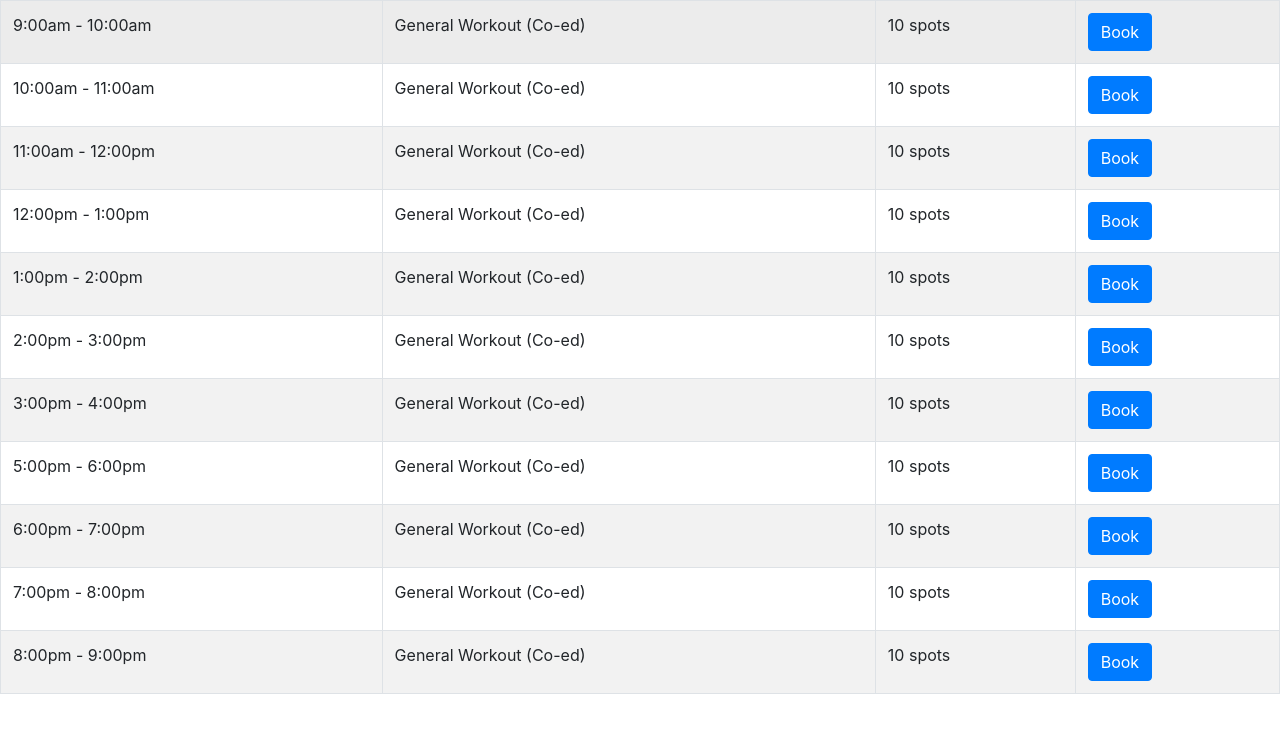
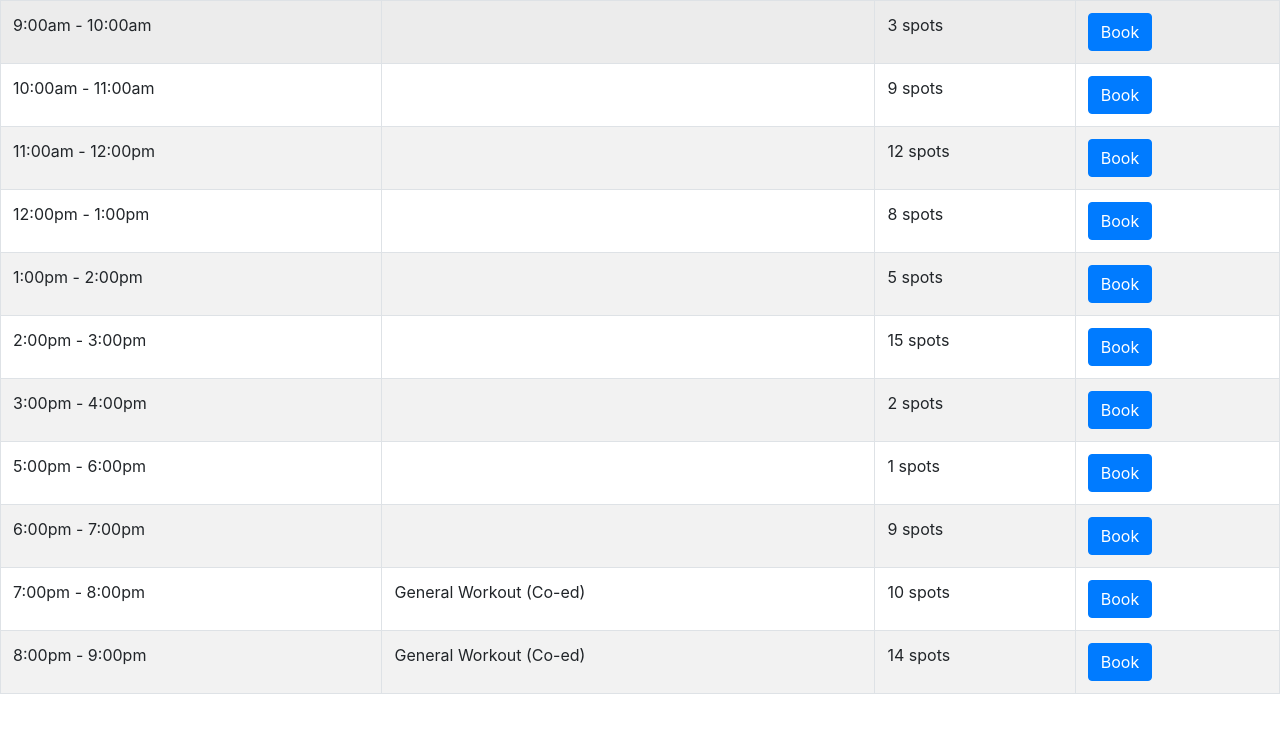
Before and after one commit to JoshuaConcon/VelocityHackathon, a React (Create React App) app in the folder demo/: page /tiles in a window 1280 px wide. Shown: the top 732 px of the page. Built offline with nearby package versions, Linux system fonts and the light colour scheme.

Commit message:
making changes

```diff
--- a/demo/src/components/Calendar/calendar.js
+++ b/demo/src/components/Calendar/calendar.js
@@ -1,6 +1,6 @@
 import React from 'react';
 import Calendar from 'react-calendar';
-// import Dropdown from 'react-dropdown';
+import Tiles from '../Tiles';
 import Logo from './LOGO4_vive_fitness_toronto_gym_247.png';
 import 'react-calendar/dist/Calendar.css';
 import 'bootstrap/dist/css/bootstrap.min.css';
@@ -42,16 +42,18 @@ export default class BookingCalendar extends React.Component {
                 </a>
             </nav>
             <div style={{marginLeft: "35%", marginRight: "30%", marginTop: "25px"}}>
-                <Calendar className="shadow p-3 mb-5 bg-white rounded" style={{width: "50%", border: "none"}} onChange={this.updateDate} />
+                <Calendar className="shadow mb-5 bg-white rounded" style={{width: "50%", border: "none"}} onChange={this.updateDate} />
             </div>
-            <div className="shadow p-3 mb-5 bg-white rounded" style={{marginLeft: "25%", marginRight: "30%", marginTop: "25px"}}>
-                {/* <Dropdown arrowClosed={<span className="arrow-closed" />} arrowOpen={<span className="arrow-open" />} options={this.state.options} onChange={this.updateOption} value={this.state.selectedOption} placeholder="Select an option" /> */}
+            <div className="shadow mb-5 bg-white rounded" style={{marginLeft: "25%", marginRight: "30%", marginTop: "25px"}}>
                 <DropdownButton key="Danger" id='dropdown-variants-Danger' variant="danger" title={this.state.selectedOption} onClick={this.updateOption}>
                     <Dropdown.Item eventKey="General Work Out">General Work Out</Dropdown.Item>
                     <Dropdown.Item eventKey="Cardio/Treadmill">Cardio/Treadmill</Dropdown.Item>
                     <Dropdown.Item eventKey="Yoga Room">Yoga Room</Dropdown.Item>
                 </DropdownButton>
             </div>
+            <div className="shadow mb-5 bg-white rounded" style={{marginLeft: "25%", marginRight: "30%", marginTop: "25px"}}>
+                <Tiles name={this.state.selectedOption}/>
+            </div>
         </div>
     }
 };
--- a/demo/src/components/Tiles.js
+++ b/demo/src/components/Tiles.js
@@ -14,56 +14,56 @@ class Tiles extends Component {
                 <tbody>
                     <tr>
                         <td>9:00am - 10:00am</td>
-                        <td>General Workout (Co-ed)</td>
-                        <td>10 spots</td>
+                        <td>{this.props.name}</td>
+                        <td>{Math.floor(1 + Math.random() * (20 - 1))} spots</td>
                         <td><Button>Book</Button></td>
                     </tr>
                     <tr>
                         <td>10:00am - 11:00am</td>
-                        <td>General Workout (Co-ed)</td>
-                        <td>10 spots</td>
+                        <td>{this.props.name}</td>
+                        <td>9 spots</td>
                         <td><Button>Book</Button></td>
                     </tr>
                     <tr>
                         <td>11:00am - 12:00pm</td>
-                        <td>General Workout (Co-ed)</td>
-                        <td>10 spots</td>
+                        <td>{this.props.name}</td>
+                        <td>12 spots</td>
                         <td><Button>Book</Button></td>
                     </tr>
                     <tr>
                         <td>12:00pm - 1:00pm</td>
-                        <td>General Workout (Co-ed)</td>
-                        <td>10 spots</td>
+                        <td>{this.props.name}</td>
+                        <td>8 spots</td>
                         <td><Button>Book</Button></td>
                     </tr>
                     <tr>
                         <td>1:00pm - 2:00pm</td>
-                        <td>General Workout (Co-ed)</td>
-                        <td>10 spots</td>
+                        <td>{this.props.name}</td>
+                        <td>5 spots</td>
                         <td><Button>Book</Button></td>
                     </tr>
                     <tr>
                         <td>2:00pm - 3:00pm</td>
-                        <td>General Workout (Co-ed)</td>
-                        <td>10 spots</td>
+                        <td>{this.props.name}</td>
+                        <td>15 spots</td>
                         <td><Button>Book</Button></td>
                     </tr>
                     <tr>
                         <td>3:00pm - 4:00pm</td>
-                        <td>General Workout (Co-ed)</td>
-                        <td>10 spots</td>
+                        <td>{this.props.name}</td>
+                        <td>2 spots</td>
                         <td><Button>Book</Button></td>
                     </tr>
                     <tr>
                         <td>5:00pm - 6:00pm</td>
-                        <td>General Workout (Co-ed)</td>
-                        <td>10 spots</td>
+                        <td>{this.props.name}</td>
+                        <td>1 spots</td>
                         <td><Button>Book</Button></td>
                     </tr>
                     <tr>
                         <td>6:00pm - 7:00pm</td>
-                        <td>General Workout (Co-ed)</td>
-                        <td>10 spots</td>
+                        <td>{this.props.name}</td>
+                        <td>9 spots</td>
                         <td><Button>Book</Button></td>
                     </tr>
                     <tr>
@@ -75,7 +75,7 @@ class Tiles extends Component {
                     <tr>
                         <td>8:00pm - 9:00pm</td>
                         <td>General Workout (Co-ed)</td>
-                        <td>10 spots</td>
+                        <td>14 spots</td>
                         <td><Button>Book</Button></td>
                     </tr>
                 </tbody>
```
Also changed, not shown: 1 other file (tests, documents, lock files or other folders).
